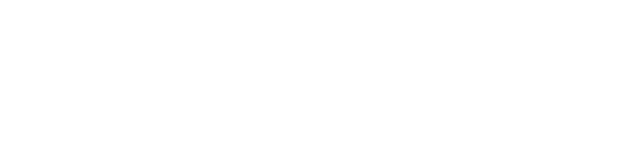
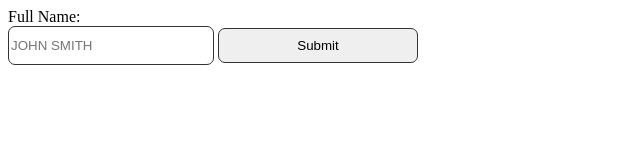
Before and after one commit to REagle14/interviewQuestions, a plain HTML site: page app/index.html in a window 1280 px wide. Shown: the whole page, without its empty margins (0-640 px from the left). Drawn offline with Linux system fonts and the light colour scheme.

Commit message:
Completed HTML and CSS Questions

```diff
--- a/app/css/styles.css
+++ b/app/css/styles.css
@@ -12,3 +12,6 @@ input {
     height: 35px;
     width: 200px;
 }
+#full-name {
+    text-transform: uppercase;
+}
--- a/app/index.html
+++ b/app/index.html
@@ -8,7 +8,11 @@
 <body>
 
     <div id="main-content">
-
+        <form>
+            <label>Full Name:</label>
+            <input type="text" id="full-name" name="full-name" placeholder="John Smith">
+            <input type="submit" value:"Submit">
+        </form>
     </div>
 
     <script src="js/interview.js"></script>
```
